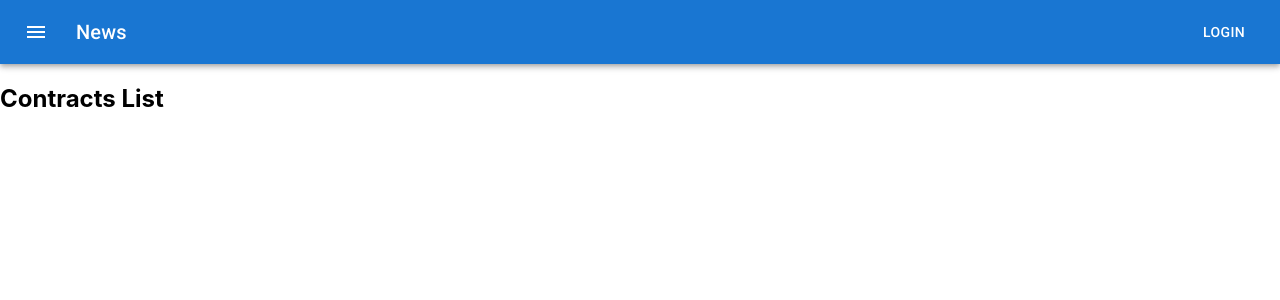
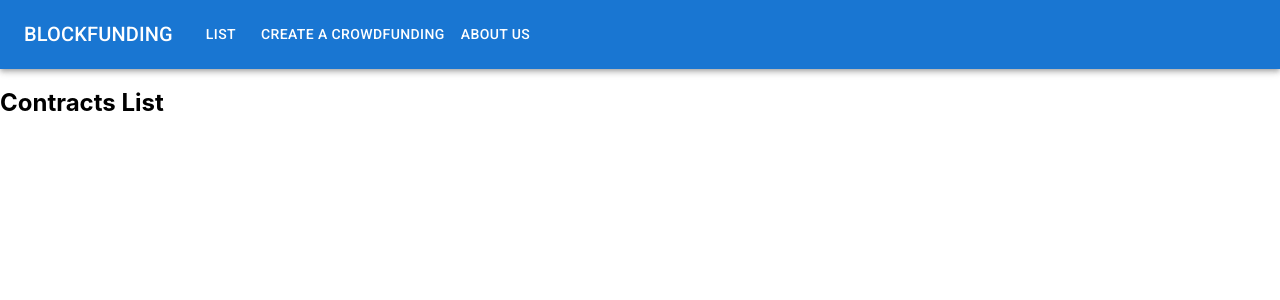
Before and after one commit to gerardcastell/blockfunding, a React (Create React App) app: page / in a window 1280 px wide. Shown: the top 300 px of the page. Built offline with nearby package versions, Linux system fonts and the light colour scheme; what web3 would draw is missing.

Commit message:
[UPDATE] header config

```diff
--- a/src/components/shared/Header.tsx
+++ b/src/components/shared/Header.tsx
@@ -4,24 +4,105 @@
 import Toolbar from '@mui/material/Toolbar';
 import Typography from '@mui/material/Typography';
 import MenuIcon from '@mui/icons-material/Menu';
+import Container from '@mui/material/Container';
+import Box from '@mui/material/Box';
+import Menu from '@mui/material/Menu';
+import MenuItem from '@mui/material/MenuItem';
+import React from 'react';
+
 export default function Header() {
+  const pages = ['List', 'Create a Crowdfunding', 'About us'];
+  const [anchorElNav, setAnchorElNav] = React.useState<null | HTMLElement>(
+    null
+  );
+  const [anchorElUser, setAnchorElUser] = React.useState<null | HTMLElement>(
+    null
+  );
+
+  const handleOpenNavMenu = (event: React.MouseEvent<HTMLElement>) => {
+    setAnchorElNav(event.currentTarget);
+  };
+  const handleOpenUserMenu = (event: React.MouseEvent<HTMLElement>) => {
+    setAnchorElUser(event.currentTarget);
+  };
+
+  const handleCloseNavMenu = () => {
+    setAnchorElNav(null);
+  };
+
+  const handleCloseUserMenu = () => {
+    setAnchorElUser(null);
+  };
   return (
     <AppBar position='static'>
-      <Toolbar>
+      <Container maxWidth='xl'>
+        <Toolbar disableGutters>
+          <Typography
+            variant='h6'
+            noWrap
+            component='div'
+            sx={{ mr: 2, display: { xs: 'none', md: 'flex' } }}
+          >
+            BLOCKFUNDING
+          </Typography>
+
+          <Box sx={{ flexGrow: 1, display: { xs: 'flex', md: 'none' } }}>
             <IconButton
               size='large'
-          edge='start'
+              aria-label='account of current user'
+              aria-controls='menu-appbar'
+              aria-haspopup='true'
+              onClick={handleOpenNavMenu}
               color='inherit'
-          aria-label='menu'
-          sx={{ mr: 2 }}
             >
               <MenuIcon />
             </IconButton>
-        <Typography variant='h6' component='div' sx={{ flexGrow: 1 }}>
-          News
+            <Menu
+              id='menu-appbar'
+              anchorEl={anchorElNav}
+              anchorOrigin={{
+                vertical: 'bottom',
+                horizontal: 'left',
+              }}
+              keepMounted
+              transformOrigin={{
+                vertical: 'top',
+                horizontal: 'left',
+              }}
+              open={Boolean(anchorElNav)}
+              onClose={handleCloseNavMenu}
+              sx={{
+                display: { xs: 'block', md: 'none' },
+              }}
+            >
+              {pages.map((page) => (
+                <MenuItem key={page} onClick={handleCloseNavMenu}>
+                  <Typography textAlign='center'>{page}</Typography>
+                </MenuItem>
+              ))}
+            </Menu>
+          </Box>
+          <Typography
+            variant='h6'
+            noWrap
+            component='div'
+            sx={{ flexGrow: 1, display: { xs: 'flex', md: 'none' } }}
+          >
+            LOGO
           </Typography>
-        <Button color='inherit'>Login</Button>
+          <Box sx={{ flexGrow: 1, display: { xs: 'none', md: 'flex' } }}>
+            {pages.map((page) => (
+              <Button
+                key={page}
+                onClick={handleCloseNavMenu}
+                sx={{ my: 2, color: 'white', display: 'block' }}
+              >
+                {page}
+              </Button>
+            ))}
+          </Box>
         </Toolbar>
+      </Container>
     </AppBar>
   );
 }
```
Lines whose indentation alone changed are shown as unchanged.
